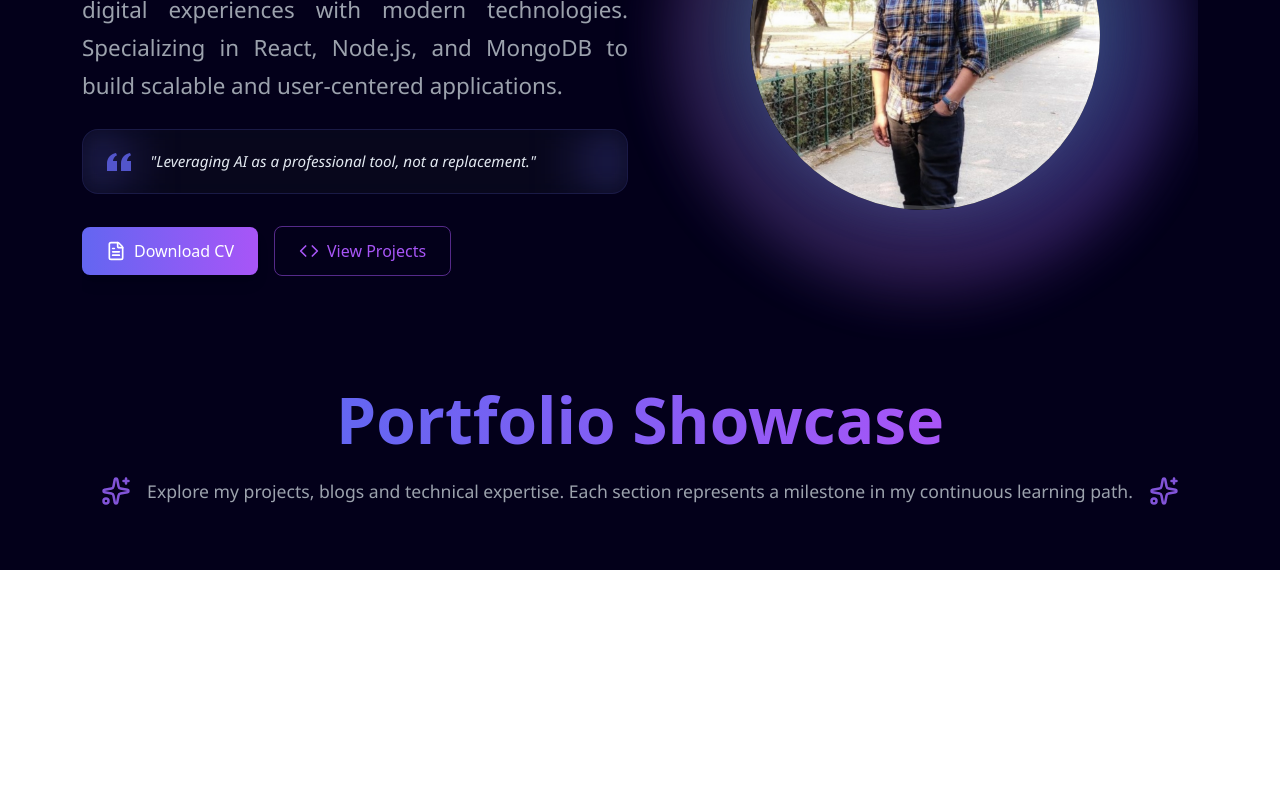
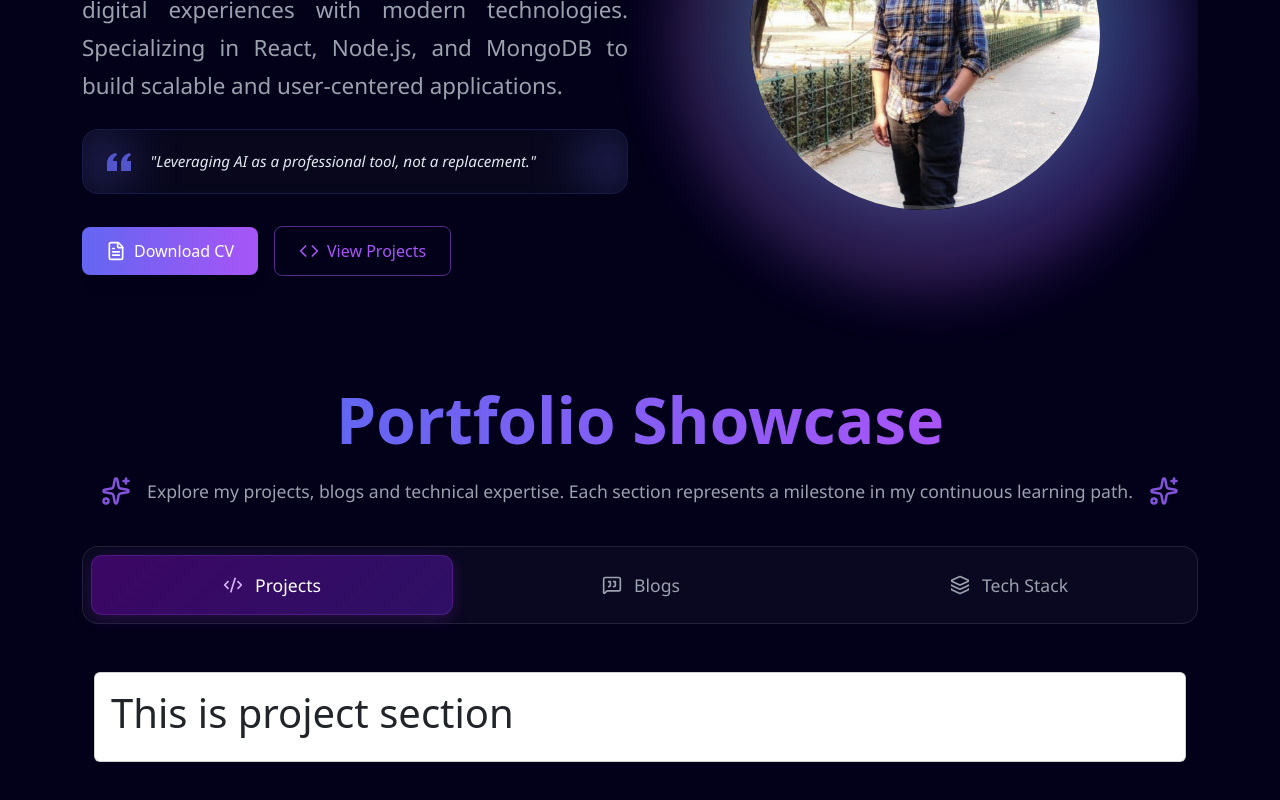
Before and after one commit to Soudip-Panja/Soudip-Portfolio, a React (Vite) app: page / in a window 1280 px wide. Shown: the part 1437-2237 px from the top of the page. Before the commit the page ends 2007 px from the top, so only its background shows below. Built offline with nearby package versions, Linux system fonts and the light colour scheme.

Commit message:
feat: Added three button in portfolio show case.

```diff
--- a/src/Pages/Portfolio.jsx
+++ b/src/Pages/Portfolio.jsx
@@ -1,6 +1,11 @@
-import { Sparkles } from "lucide-react";
+import { useState } from "react";
+import { Sparkles, CodeXml, MessageSquareQuote, Layers } from "lucide-react";
+import ProjectsContainer from "../components/PeojectsContainer";
+import BlogsContainer from "../components/BlogsContainer"
+import TechStackContainer from "../components/TechStackContainer";
 
 export default function Portfolio() {
+  const [activeTab, setActiveTab] = useState("projects");
   return (
     <>
       <div className="py-5">
@@ -17,6 +22,47 @@ export default function Portfolio() {
             <Sparkles color="#8254d9" size={30} />
           </div>
         </div>
+
+        {/* Tab Buttons Section */}
+        <div className="d-flex justify-content-center mt-4">
+          <div className="toggle-container">
+            <button
+              className={`toggle-btn ${
+                activeTab === "projects" ? "active" : ""
+              }`}
+              onClick={() => setActiveTab("projects")}
+            >
+              <CodeXml size={20} />
+              Projects
+            </button>
+
+            <button
+              className={`toggle-btn ${
+                activeTab === "blogs" ? "active" : ""
+              }`}
+              onClick={() => setActiveTab("blogs")}
+            >
+              <MessageSquareQuote size={20} />
+              Blogs
+            </button>
+
+            <button
+              className={`toggle-btn ${
+                activeTab === "techstack" ? "active" : ""
+              }`}
+              onClick={() => setActiveTab("techstack")}
+            >
+              <Layers size={20} />
+              Tech Stack
+            </button>
+          </div>
+        </div>
+        {/* Content Rendering Section */}
+        <div className="container mt-5">
+          {activeTab === "projects" && <ProjectsContainer />}
+          {activeTab === "blogs" && <BlogsContainer />}
+          {activeTab === "techstack" && <TechStackContainer />}
+        </div>
       </div>
     </>
   );
--- a/src/Styles.css
+++ b/src/Styles.css
@@ -651,3 +651,77 @@
   font-size: 1.1rem;
   font-weight: 250;
 }
+
+
+
+
+
+
+
+
+/* Toggle Switch Container - Full Width */
+.toggle-container {
+  display: flex;
+  background: rgba(255, 255, 255, 0.03);
+  border: 1px solid rgba(255, 255, 255, 0.1);
+  border-radius: 1rem;
+  padding: 0.5rem;
+
+  width: 100%;       /* Forces full width */
+  margin: 0 auto;    /* Centers it if there is any margin */
+
+  gap: 0.5rem;
+  backdrop-filter: blur(10px);
+}
+
+/* Individual Buttons - Ensure they fill the space evenly */
+.toggle-btn {
+  flex: 1; /* This makes every button take up equal space to fill the full width */
+  display: flex;
+  align-items: center;
+  justify-content: center;
+  gap: 0.75rem;
+  padding: 1rem 1.5rem;
+
+  background: transparent;
+  border: none;
+  border-radius: 0.7rem;
+
+  color: #9ca2ad;
+  font-family: "Segoe UI", Roboto, sans-serif;
+  font-size: 1.1rem;
+  font-weight: 500;
+
+  cursor: pointer;
+  transition: all 0.3s ease;
+  white-space: nowrap; /* Prevents text from breaking on smaller screens */
+}
+
+.toggle-btn:hover {
+  color: #e2e8f0;
+  background: rgba(255, 255, 255, 0.05);
+}
+
+.toggle-btn.active {
+  background: linear-gradient(135deg, #3b0764 0%, #2e1065 100%);
+  color: #ffffff;
+  box-shadow: 0 4px 15px rgba(88, 28, 135, 0.4);
+  border: 1px solid rgba(168, 85, 247, 0.2);
+}
+
+/* Optional: Icon adjustment inside active button */
+.toggle-btn.active svg {
+  stroke: #d8b4fe;
+}
+
+@media (max-width: 768px) {
+  .toggle-btn {
+    padding: 0.8rem 0.2rem; /* Less padding on mobile */
+    font-size: 0.9rem;
+    gap: 0.4rem;
+  }
+  .toggle-btn svg {
+    width: 18px;
+    height: 18px;
+  }
+}
--- /dev/null
+++ b/src/components/BlogsContainer.jsx
@@ -0,0 +1,11 @@
+export default function BlogsContainer() {
+    return(
+        <>
+        <div className="card">
+            <div className="card-body">
+                <h1>This is Blogs Card</h1>
+            </div>
+        </div>
+        </>
+    )
+}
--- /dev/null
+++ b/src/components/PeojectsContainer.jsx
@@ -0,0 +1,11 @@
+export default function ProjectsContainer(){
+    return(
+        <>
+        <div className="card">
+            <div className="card-body">
+                <h1>This is project section</h1>
+            </div>
+        </div>
+        </>
+    )
+}
--- /dev/null
+++ b/src/components/TechStackContainer.jsx
@@ -0,0 +1,11 @@
+export default function TechStackContainer(){
+    return(
+        <>
+        <div className="card">
+            <div className="card-body">
+                <h1>This is Tech Stack section</h1>
+            </div>
+        </div>
+        </>
+    )
+}
```
